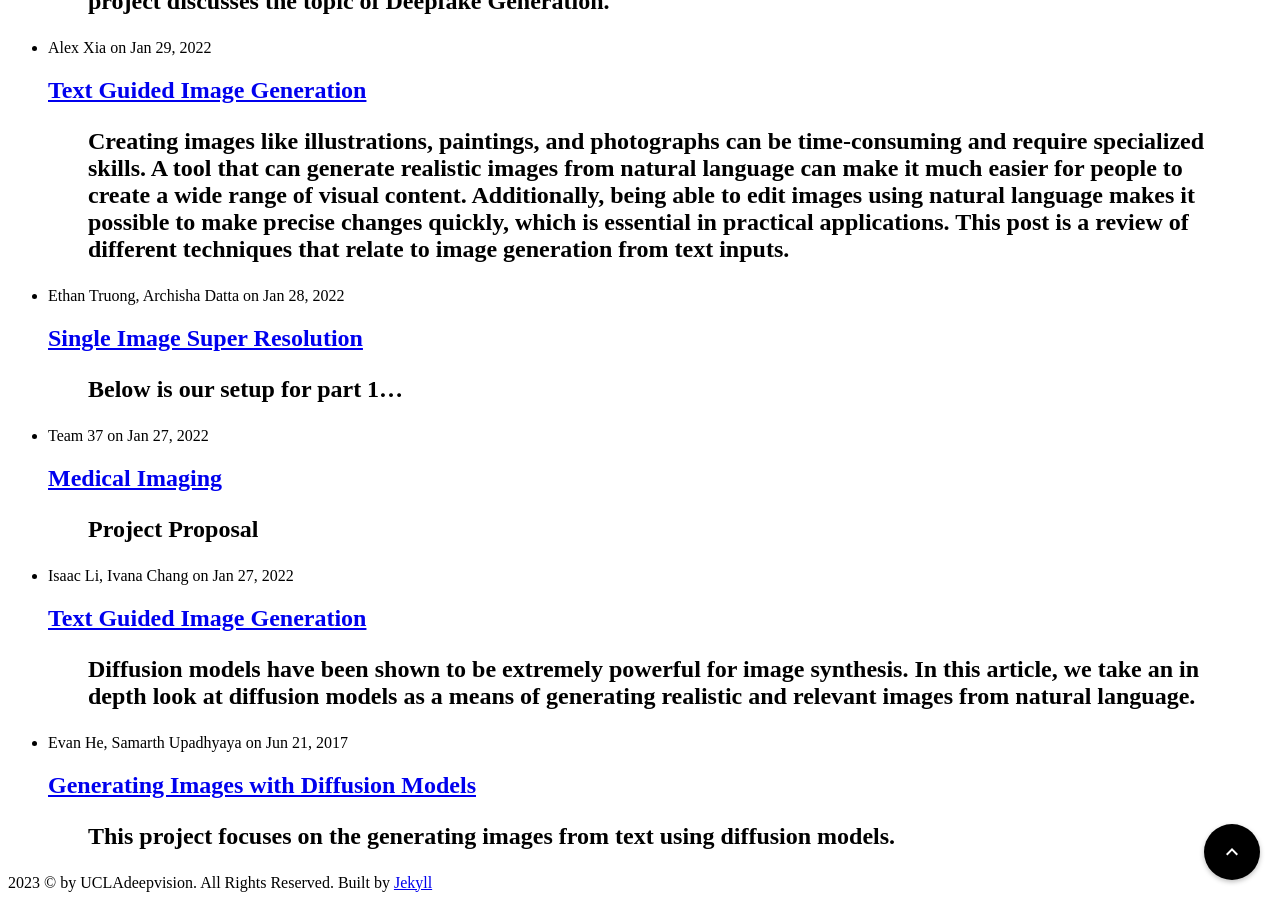
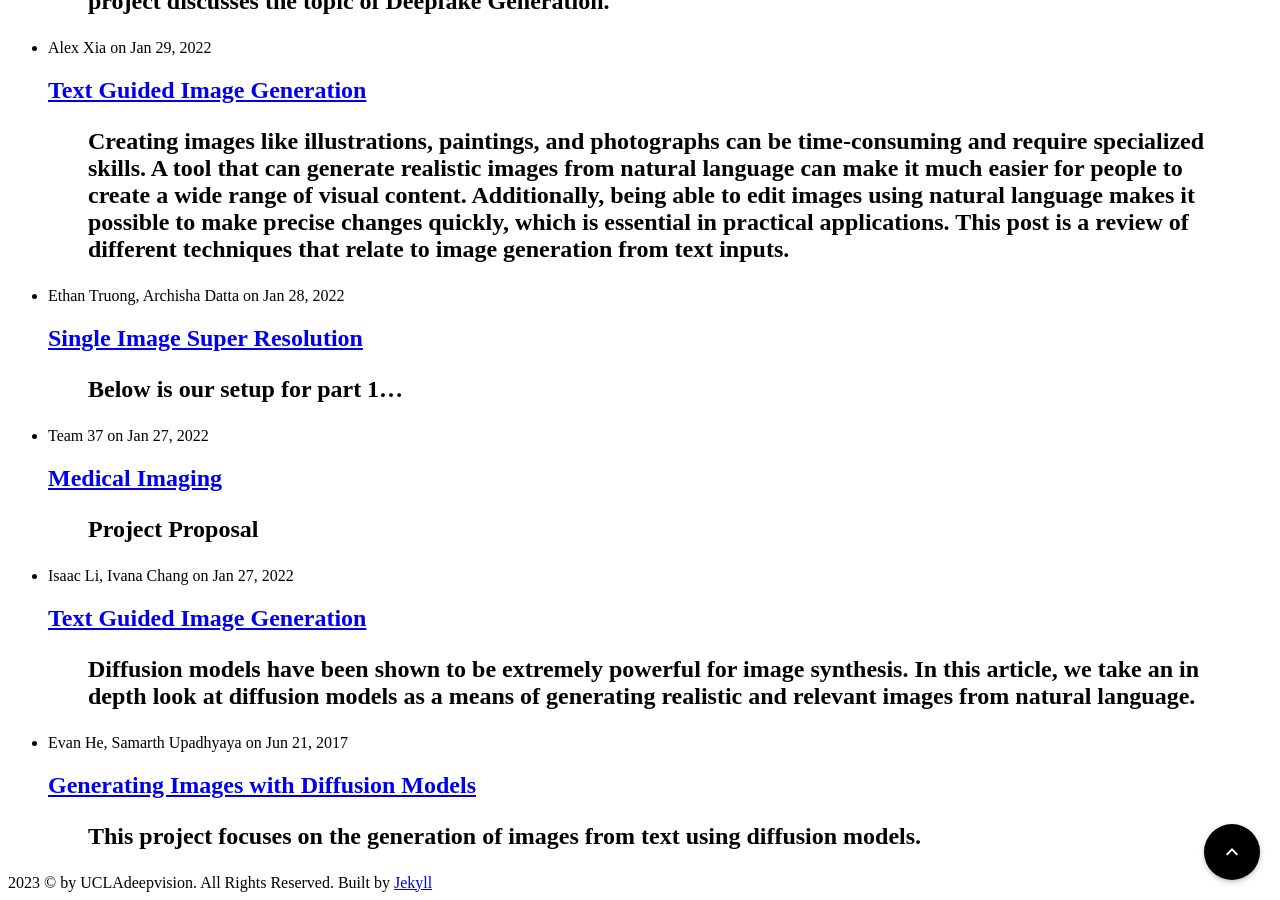
Before and after one commit to UCLAdeepvision/CS188-Projects-2023Winter, a Jekyll site: the page built from index.html, in a window 1280 px wide and 900 px high, scrolled down 2043 px. Built offline with Jekyll 4.4.1, drawn with Linux system fonts in a browser that asks for light colours.

Commit message:
deleted table contents, fixed spelling

```diff
--- a/_posts/2023-01-29-team21-generating-images-diffusion-models.md
+++ b/_posts/2023-01-29-team21-generating-images-diffusion-models.md
@@ -6,14 +6,9 @@
 date: 2017-06-21 01:09:00
 ---
 
-> This project focuses on the generating images from text using diffusion models.
+> This project focuses on the generation of images from text using diffusion models.
 
 <!--more-->
-
-{: class="table-of-content"}
-
-- TOC
-    {:toc}
 
 ## Most Influential Papers
 
```
